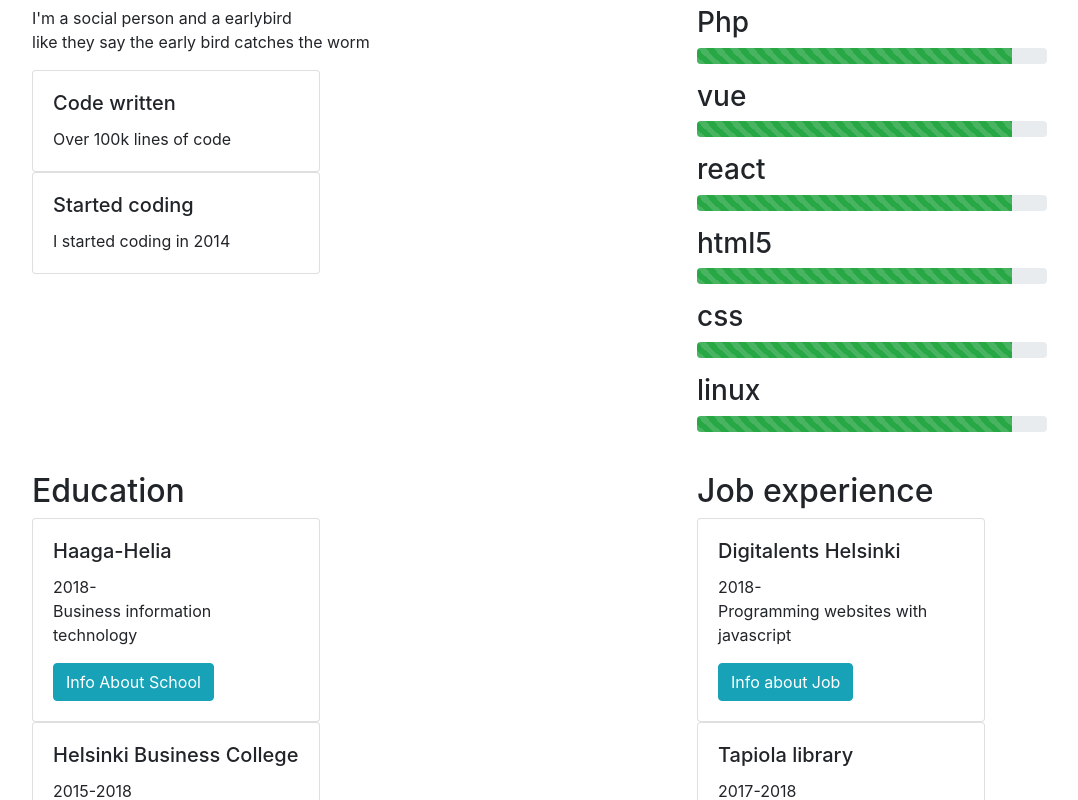
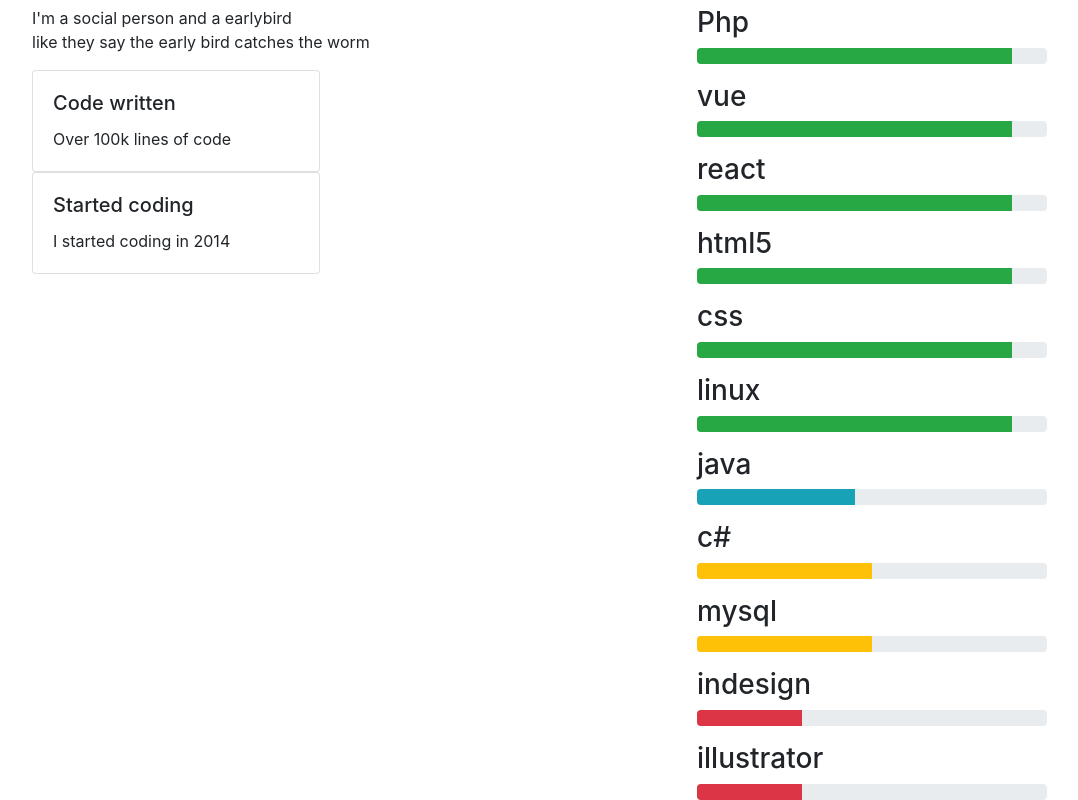
Before and after one commit to obb12/ansiosivu, a React (Create React App) app: page / in a window 1280 px wide. Shown: the part 360-1160 px from the top of the page, without its empty margins (53-1131 px from the left). Built offline with nearby package versions, Linux system fonts and the light colour scheme.

Commit message:
added skills

```diff
--- a/src/App.js
+++ b/src/App.js
@@ -49,22 +49,38 @@ class App extends Component {
                 <Col xs={6} md={4}>
                     <h1>My skills</h1>
                     <h3>Php</h3>
-                    <ProgressBar striped variant="success" now={90} className="mb-3"/>
+                    <ProgressBar  variant="success" now={90} className="mb-3"/>
                     <h3>vue</h3>
 
-                    <ProgressBar striped variant="success" now={90} className="mb-3"/>
+                    <ProgressBar  variant="success" now={90} className="mb-3"/>
                     <h3>react</h3>
 
-                    <ProgressBar striped variant="success" now={90} className="mb-3"/>
+                    <ProgressBar  variant="success" now={90} className="mb-3"/>
                     <h3>html5</h3>
 
-                    <ProgressBar striped variant="success" now={90} className="mb-3"/>
+                    <ProgressBar  variant="success" now={90} className="mb-3"/>
                     <h3>css</h3>
 
-                    <ProgressBar striped variant="success" now={90} className="mb-3"/>
+                    <ProgressBar  variant="success" now={90} className="mb-3"/>
                     <h3>linux</h3>
 
-                    <ProgressBar striped variant="success" now={90} className="mb-3"/>
+                    <ProgressBar  variant="success" now={90} className="mb-3"/>
+                    <h3>java</h3>
+
+                    <ProgressBar  variant="info" now={45} className="mb-3"/>
+
+                    <h3>c#</h3>
+
+                    <ProgressBar  variant="warning" now={50} className="mb-3"/>
+                    <h3>mysql</h3>
+
+                    <ProgressBar  variant="warning" now={50} className="mb-3"/>
+                    <h3>indesign</h3>
+
+                    <ProgressBar  variant="danger" now={30} className="mb-3"/>
+                    <h3>illustrator</h3>
+
+                    <ProgressBar  variant="danger" now={30} className="mb-3"/>
                   </Col>
               </Row>
 
```
